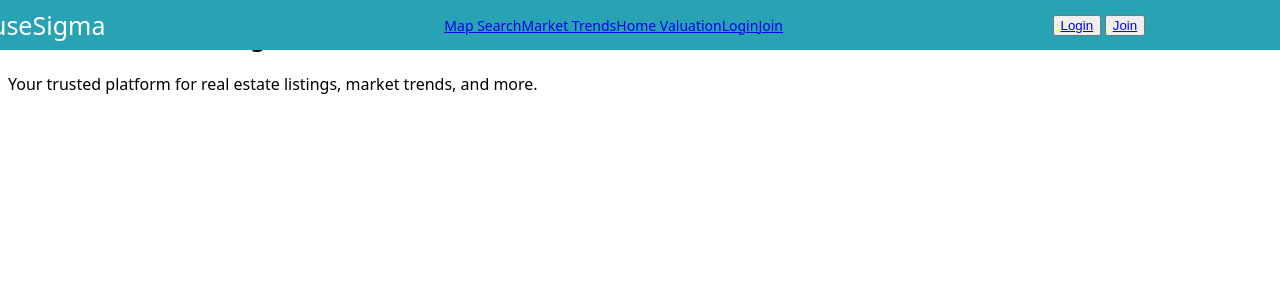
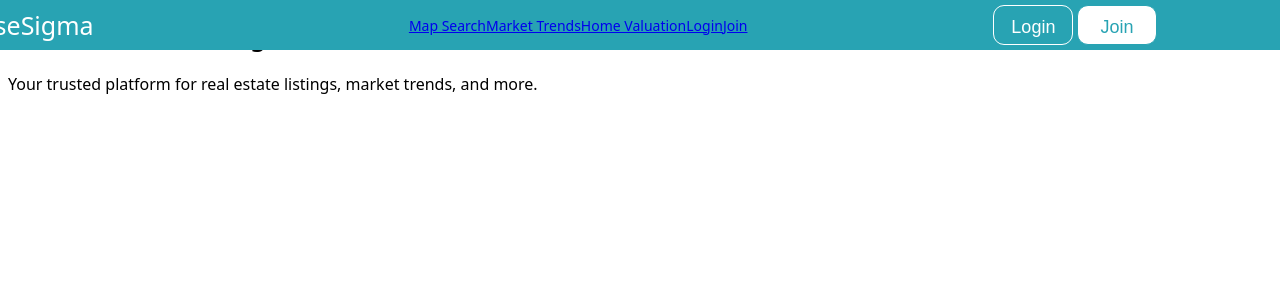
Before and after one commit to Janardhika246/Real-Estate, a Flask app: page / in a window 1280 px wide. Shown: the top 300 px of the page. Run offline with Flask 3, Linux system fonts and the light colour scheme.

Commit message:
home page login, join error correction

```diff
--- a/templates/layout.html
+++ b/templates/layout.html
@@ -26,8 +26,8 @@
                 </ul>
             </div>
             <div class="nav-button">
-                <button class="btn white-btn"><a href="{{ url_for('login') }}">Login</a></button>
-                <button class="btn white-btn"><a href="{{ url_for('join') }}">Join</a></button>
+                <button class="btn login"><a href="{{ url_for('login') }}">Login</a></button>
+                <button class="btn join"><a href="{{ url_for('join') }}">Join</a></button>
             </div>
         </nav>
     </header>
```
